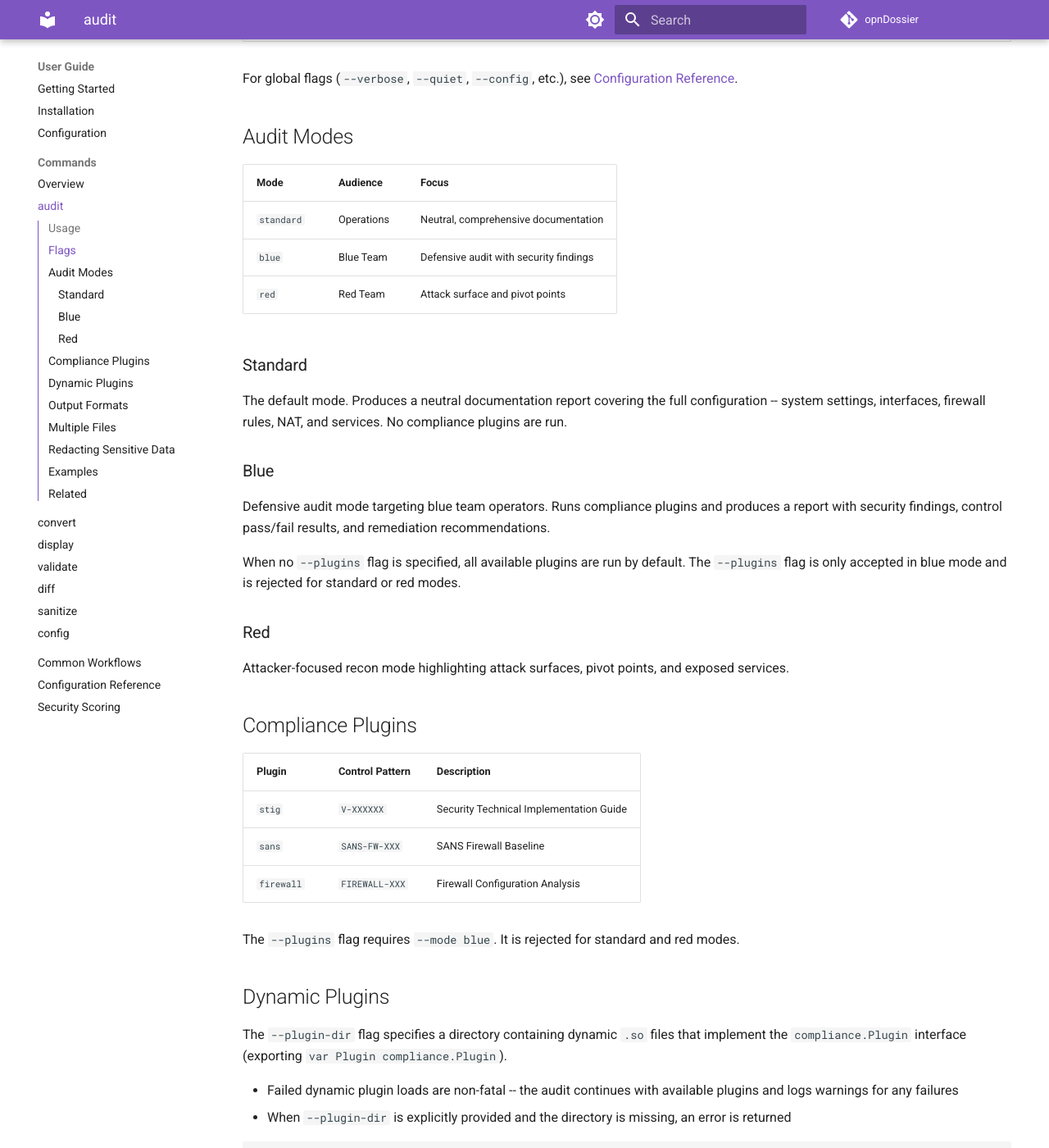
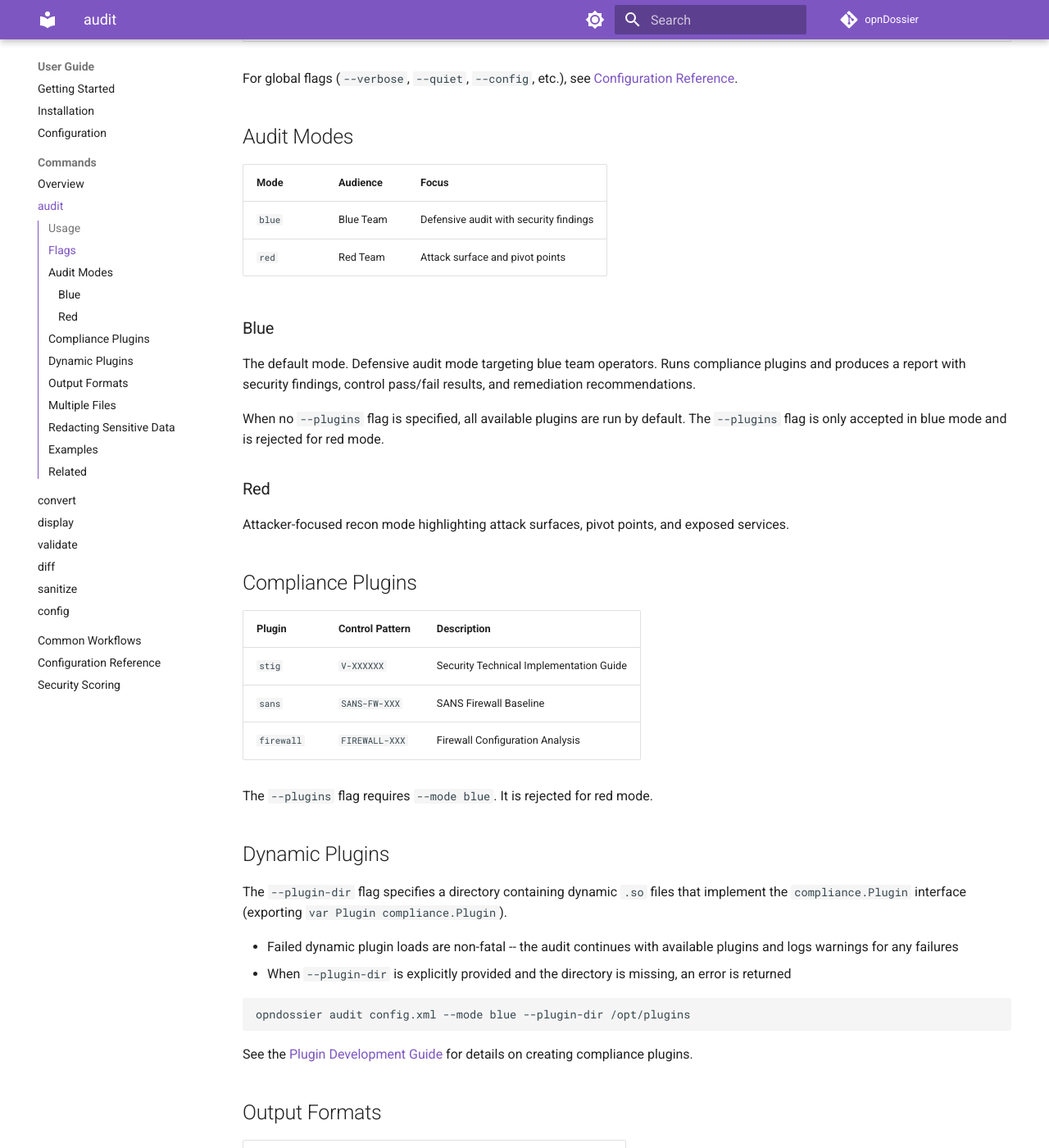
Before and after one commit to EvilBit-Labs/opnDossier, an MkDocs documentation site: the page built from docs/user-guide/commands/audit.md, in a window 1280 px wide and 1400 px high, scrolled down 1346 px. Shown: the whole window at 82% size. Built offline with MkDocs 1.6.1 and Material for MkDocs 9.7.7, drawn with Linux system fonts in a browser that asks for light colours; comment, search, counter and statistics services are not loaded; the version menu is left out; some of the changed text lies outside the part shown.

Commit message:
refactor(audit): remove standard mode and update documentation for audit modes
Signed-off-by: UncleSp1d3r <unclesp1d3r@evilbitlabs.io>

````diff
--- a/docs/user-guide/commands/audit.md
+++ b/docs/user-guide/commands/audit.md
@@ -20,7 +20,7 @@ opndossier audit [flags] <config.xml> [config2.xml ...]
 
 | Flag                 | Short | Default        | Description                                                                                                     |
 | -------------------- | ----- | -------------- | --------------------------------------------------------------------------------------------------------------- |
-| `--mode`             |       | `standard`     | Audit mode: `standard`, `blue`, `red`                                                                           |
+| `--mode`             |       | `blue`         | Audit mode: `blue`, `red`                                                                                       |
 | `--plugins`          |       |                | Comma-separated compliance plugins to run: `stig`, `sans`, `firewall` (blue mode only)                          |
 | `--plugin-dir`       |       |                | Directory containing dynamic `.so` compliance plugins                                                           |
 | `--output`           | `-o`  | stdout         | Output file path                                                                                                |
@@ -37,21 +37,16 @@ For global flags (`--verbose`, `--quiet`, `--config`, etc.), see [Configuration
 
 ## Audit Modes
 
-| Mode       | Audience   | Focus                                  |
-| ---------- | ---------- | -------------------------------------- |
-| `standard` | Operations | Neutral, comprehensive documentation   |
-| `blue`     | Blue Team  | Defensive audit with security findings |
-| `red`      | Red Team   | Attack surface and pivot points        |
-
-### Standard
-
-The default mode. Produces a neutral documentation report covering the full configuration -- system settings, interfaces, firewall rules, NAT, and services. No compliance plugins are run.
+| Mode   | Audience  | Focus                                  |
+| ------ | --------- | -------------------------------------- |
+| `blue` | Blue Team | Defensive audit with security findings |
+| `red`  | Red Team  | Attack surface and pivot points        |
 
 ### Blue
 
-Defensive audit mode targeting blue team operators. Runs compliance plugins and produces a report with security findings, control pass/fail results, and remediation recommendations.
+The default mode. Defensive audit mode targeting blue team operators. Runs compliance plugins and produces a report with security findings, control pass/fail results, and remediation recommendations.
 
-When no `--plugins` flag is specified, all available plugins are run by default. The `--plugins` flag is only accepted in blue mode and is rejected for standard or red modes.
+When no `--plugins` flag is specified, all available plugins are run by default. The `--plugins` flag is only accepted in blue mode and is rejected for red mode.
 
 ### Red
 
@@ -65,7 +60,7 @@ Attacker-focused recon mode highlighting attack surfaces, pivot points, and expo
 | `sans`     | `SANS-FW-XXX`   | SANS Firewall Baseline                  |
 | `firewall` | `FIREWALL-XXX`  | Firewall Configuration Analysis         |
 
-The `--plugins` flag requires `--mode blue`. It is rejected for standard and red modes.
+The `--plugins` flag requires `--mode blue`. It is rejected for red mode.
 
 ## Dynamic Plugins
 
@@ -117,14 +112,11 @@ opndossier audit config.xml --redact -o audit-for-vendor.md
 ## Examples
 
 ```bash
-# Run a standard audit (documentation report, no compliance plugins)
+# Run a blue team audit with all compliance plugins (default)
 opndossier audit config.xml
 
 # Blue team defensive audit with STIG and SANS compliance
 opndossier audit config.xml --mode blue --plugins stig,sans
-
-# Blue team audit with all compliance plugins (default when no --plugins)
-opndossier audit config.xml --mode blue
 
 # Red team attack surface analysis
 opndossier audit config.xml --mode red
@@ -150,7 +142,7 @@ opndossier --verbose audit config.xml --mode blue --plugins stig,sans
 
 ## Related
 
-- [convert](convert.md) -- convert configs to documentation (includes audit modes via `--audit-mode`)
+- [convert](convert.md) -- convert configs to documentation
 - [display](display.md) -- render in terminal instead of writing to file
 - [Configuration Reference](../configuration-reference.md) -- global flags and settings
 - [Audit and Compliance Examples](../../examples/audit-compliance.md) -- common audit workflows
````
